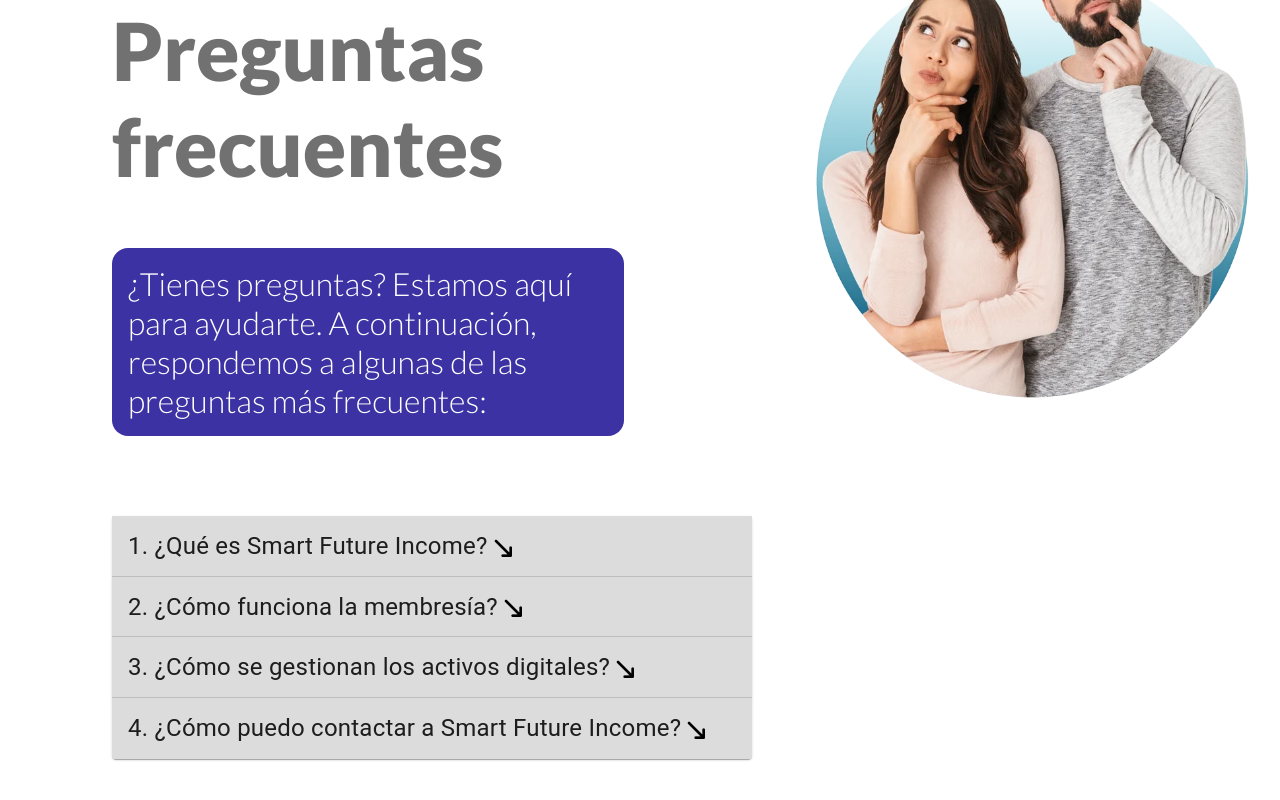
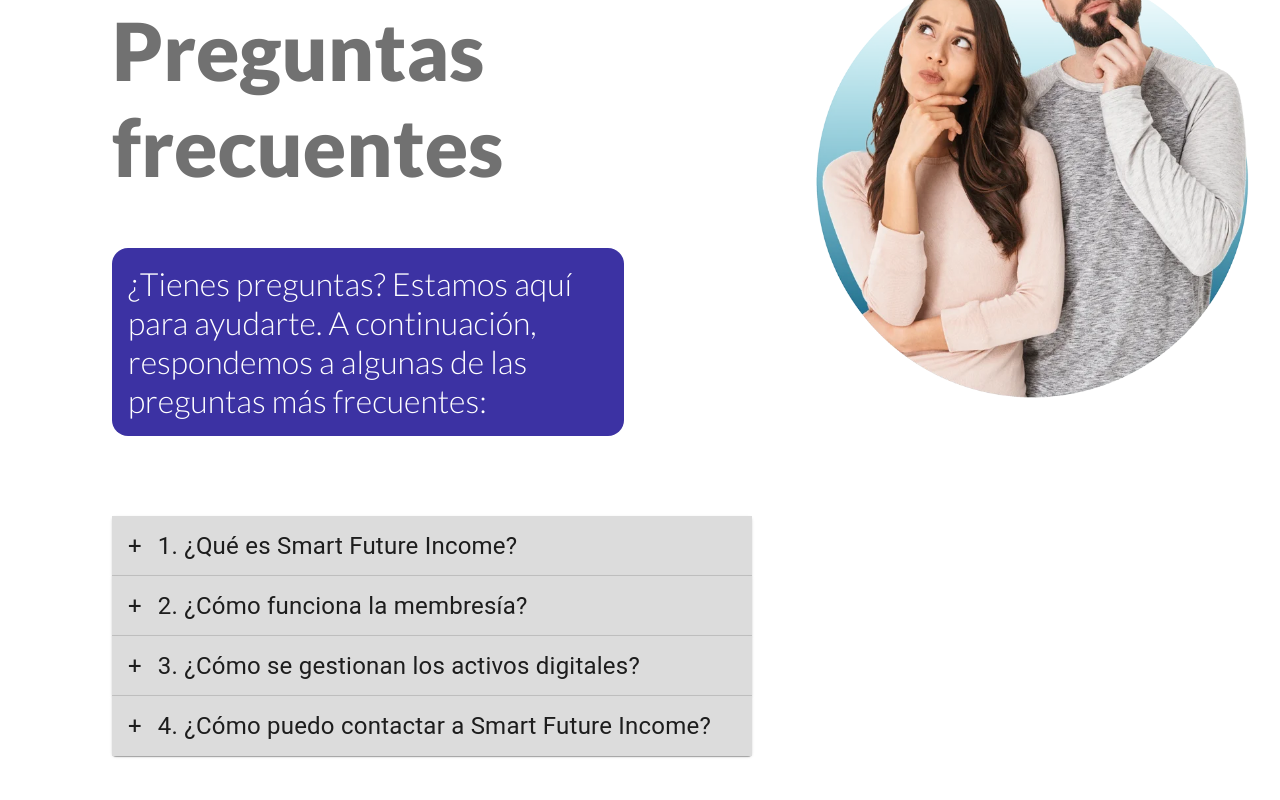
Before and after one commit to ivanmacedonio/SFIpage, a React (Vite) app: page /faq in a window 1280 px wide. Shown: the part 370-1170 px from the top of the page. Built offline with nearby package versions, Linux system fonts and the light colour scheme.

Commit message:
final commit 2

```diff
--- a/src/components/AcordeonFAQ.jsx
+++ b/src/components/AcordeonFAQ.jsx
@@ -3,7 +3,6 @@ import AccordionDetails from "@mui/material/AccordionDetails";
 import AccordionSummary from "@mui/material/AccordionSummary";
 import Typography from "@mui/material/Typography";
 import * as React from "react";
-import arrow from "../assets/arrow.png";
 import "../styles/acordeonfaq.css";
 
 export default function BasicAccordion() {
@@ -12,9 +11,7 @@ export default function BasicAccordion() {
       <Accordion>
         <AccordionSummary aria-controls="panel1a-content" id="panel1a-header">
           <Typography>1. ¿Qué es Smart Future Income?</Typography>
-          <div className="imagenarrow">
-            <img src={arrow}></img>
-          </div>
+
         </AccordionSummary>
         <AccordionDetails>
           <Typography>
@@ -40,9 +37,7 @@ export default function BasicAccordion() {
       <Accordion>
         <AccordionSummary aria-controls="panel2a-content" id="panel2a-header">
           <Typography>2. ¿Cómo funciona la membresía? </Typography>
-          <div className="imagenarrow">
-            <img src={arrow}></img>
-          </div>
+
         </AccordionSummary>
         <AccordionDetails>
           <Typography>
@@ -56,9 +51,7 @@ export default function BasicAccordion() {
       <Accordion>
         <AccordionSummary aria-controls="panel1a-content" id="panel1a-header">
           <Typography>3. ¿Cómo se gestionan los activos digitales? </Typography>
-          <div className="imagenarrow">
-            <img src={arrow}></img>
-          </div>
+
         </AccordionSummary>
         <AccordionDetails>
           <Typography>
@@ -72,9 +65,7 @@ export default function BasicAccordion() {
           <Typography>
             4. ¿Cómo puedo contactar a Smart Future Income?{" "}
           </Typography>
-          <div className="imagenarrow">
-            <img src={arrow}></img>
-          </div>
+
         </AccordionSummary>
         <AccordionDetails>
           <Typography>
--- a/src/styles/Ac.css
+++ b/src/styles/Ac.css
@@ -24,7 +24,7 @@
     cursor: pointer;
 }
 
-label::before{
+.accordion label::before{
     content: '+';
     margin-right: 10px;
     font-size: 1.5rem;
--- a/src/styles/acordeonfaq.css
+++ b/src/styles/acordeonfaq.css
@@ -7,3 +7,8 @@
 #panel1a-header, #panel2a-header{
     background-color: gainsboro;
 }
+
+#panel1a-header p::before, #panel2a-header p::before{
+    content: '+';
+    margin-right: 1rem;
+}
```
